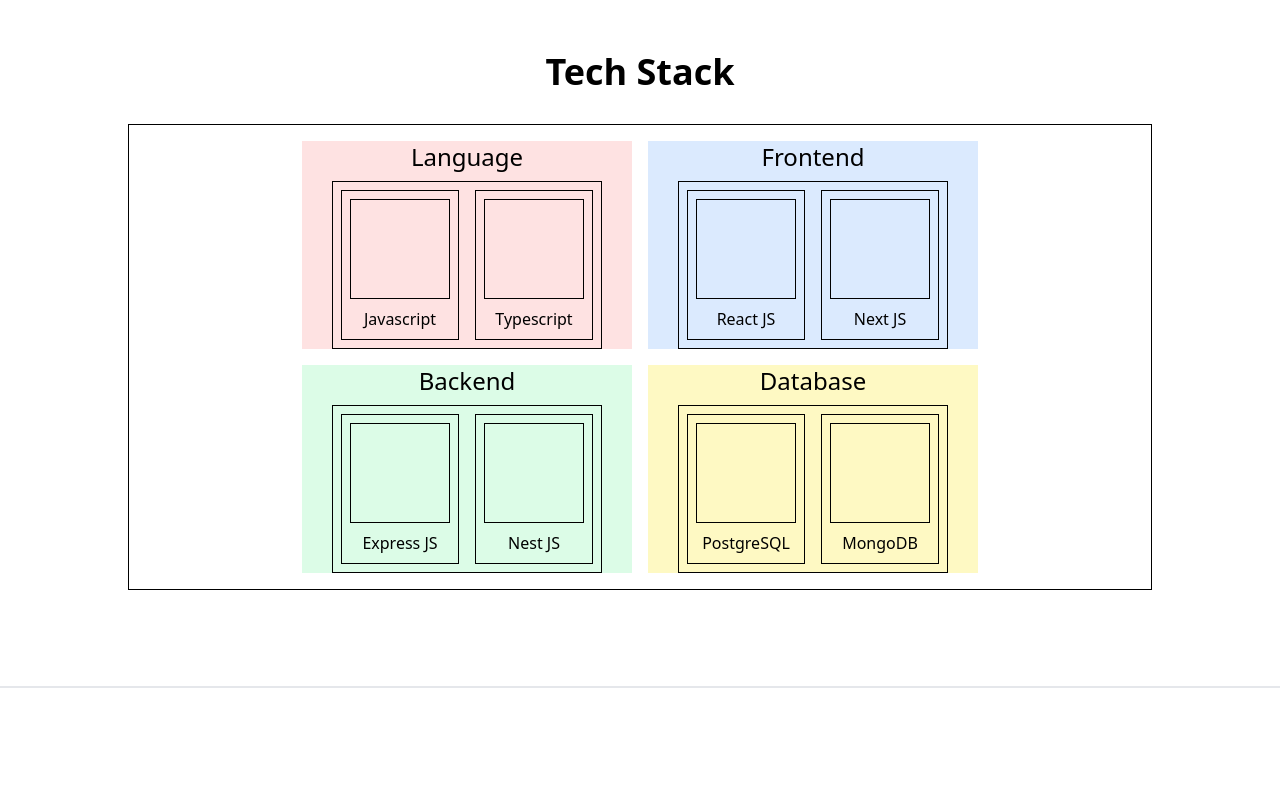
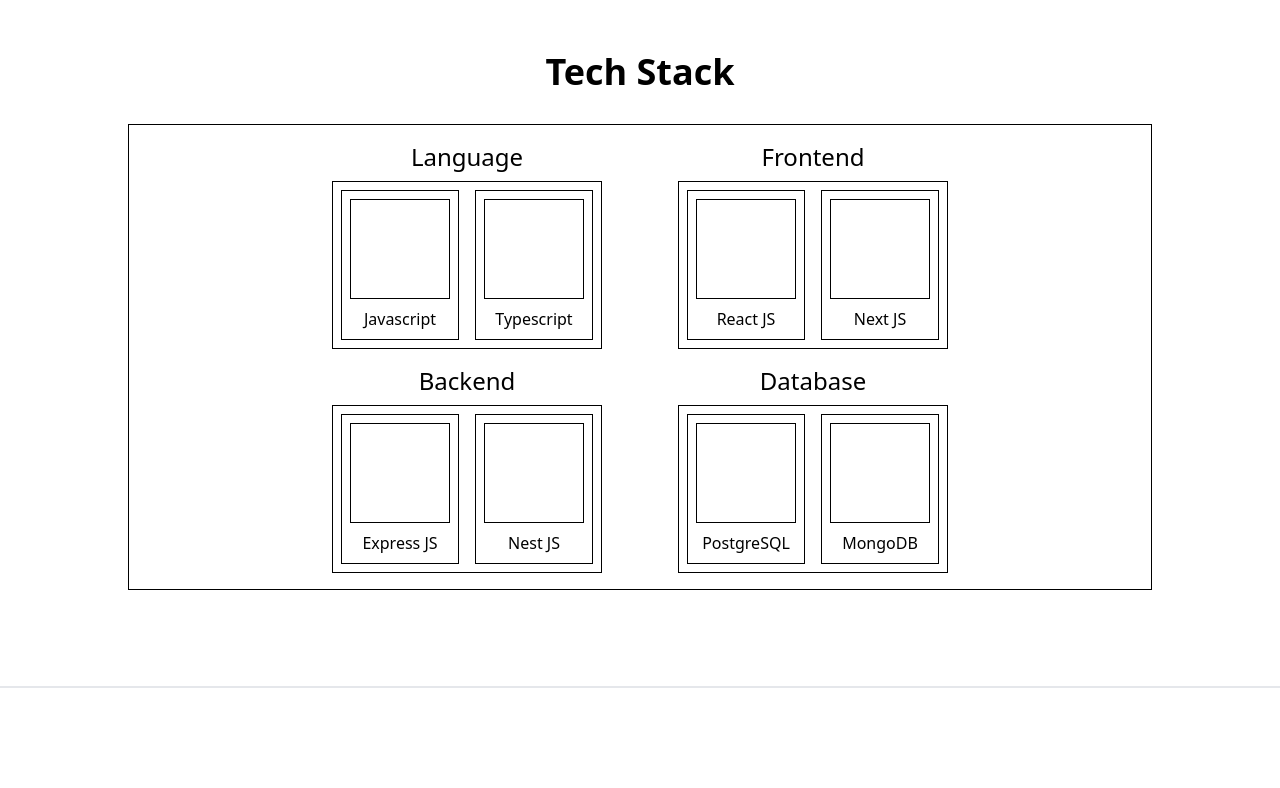
Before and after one commit to WawanC/portfolio, a Next.js app: page / in a window 1280 px wide. Shown: the part 1420-2208 px from the top of the page. Built offline with nearby package versions, Linux system fonts and the light colour scheme.

Commit message:
add responsive mobile design

```diff
--- a/components/aboutme.tsx
+++ b/components/aboutme.tsx
@@ -7,9 +7,9 @@
       className="flex flex-col py-24 justify-center items-center gap-8 border-b-2"
     >
       <h1 className="font-bold text-4xl">About Me</h1>
-      <div className="flex max-w-[50%] gap-8">
+      <div className="flex flex-col lg:flex-row lg:max-w-[50%] items-center gap-8">
         <div className="w-[200px] h-[250px] border border-black rounded-md"></div>
-        <div className="w-3/4">
+        <div className="lg:w-3/4 w-4/5 text-justify">
           Lorem ipsum dolor sit amet, consectetur adipiscing elit, sed do
           eiusmod tempor incididunt ut labore et dolore magna aliqua. Ut enim ad
           minim veniam, quis nostrud exercitation ullamco laboris nisi ut
--- a/components/contactme.tsx
+++ b/components/contactme.tsx
@@ -14,9 +14,9 @@
       className="flex flex-col py-24 justify-center items-center gap-8 border-b-2"
     >
       <h1 className="font-bold text-4xl">Contact Me</h1>
-      <div className="flex border border-black p-4 gap-4 w-[80%] justify-between">
+      <div className="flex border border-black p-4 gap-4 lg:w-[80%] lg:justify-between flex-wrap justify-center">
         {ContactData.map((contact) => (
-          <div className="flex flex-col justify-center items-center gap-4">
+          <div className="flex flex-col justify-center items-center gap-4 w-1/3 lg:w-fit">
             <div className="w-[75px] h-[75px] rounded-full border border-black"></div>
             <span>{contact.name}</span>
           </div>
--- a/components/footer.tsx
+++ b/components/footer.tsx
@@ -1,7 +1,7 @@
 const Footer = () => {
   return (
     <section className="flex p-4 justify-center bg-blue-300">
-      <span>Created by Kurniawan Cristianto 2022</span>
+      <span className="text-center">Created by Kurniawan Cristianto 2022</span>
     </section>
   );
 };
--- a/components/hero.tsx
+++ b/components/hero.tsx
@@ -13,7 +13,7 @@
         />
       </div>
       <div className="flex flex-col items-center gap-4">
-        <h1 className="font-bold text-4xl">Kurniawan Cristianto</h1>
+        <h1 className="font-bold lg:text-4xl text-2xl">Kurniawan Cristianto</h1>
         <p className="italic font-extralight text-xl">
           Fullstack Javascript Developer
         </p>
--- a/components/navbar.tsx
+++ b/components/navbar.tsx
@@ -21,7 +21,7 @@
 const NavLink: React.FC<INavLinkProps> = (props) => {
   return (
     <li
-      className="hover:cursor-pointer hover:text-white"
+      className="hover:cursor-pointer hover:font-bold"
       onClick={() => scrollToSection(props.sectionRef)}
     >
       {props.children}
@@ -31,9 +31,9 @@
 
 const NavBar: React.FC<IProps> = (props) => {
   return (
-    <nav className="flex bg-blue-300 justify-between items-center px-12 py-4">
+    <nav className="flex bg-blue-300 lg:justify-between justify-center items-center px-12 py-4">
       <h1 className="font-bold text-xl">Portfolio</h1>
-      <ul className="flex gap-8">
+      <ul className="lg:flex gap-8 hidden">
         <NavLink sectionRef={props.sectionsRef.aboutMeRef}>About</NavLink>
         <NavLink sectionRef={props.sectionsRef.techsRef}>Techs</NavLink>
         <NavLink sectionRef={props.sectionsRef.projectsRef}>Projects</NavLink>
--- a/components/projects.tsx
+++ b/components/projects.tsx
@@ -14,7 +14,7 @@
       className="flex flex-col py-24 justify-center items-center gap-8 border-b-2"
     >
       <h1 className="font-bold text-4xl">My Projects</h1>
-      <div className="border border-black flex p-4 gap-4 flex-wrap justify-center w-[80%]">
+      <div className="border border-black flex p-4 gap-4 flex-wrap justify-center lg:w-[80%]">
         {ProjectsData.map((project) => (
           <div className="flex flex-col justify-center items-center">
             <div className="w-[300px] h-[200px] border border-black"></div>
--- a/components/techs.tsx
+++ b/components/techs.tsx
@@ -16,6 +16,27 @@
   { type: "database", name: "MongoDB" },
 ];
 
+interface ITechStackItem {
+  title: string;
+  techs: ITech[];
+}
+
+const TechStackItem: React.FC<ITechStackItem> = (props) => {
+  return (
+    <div className="flex flex-col lg:w-1/3 items-center gap-2">
+      <h1 className="text-2xl">{props.title}</h1>
+      <div className="border border-black p-2 flex gap-4">
+        {props.techs.map((tech) => (
+          <div className="flex flex-col border border-black p-2 justify-center items-center gap-2">
+            <div className="w-[100px] h-[100px] border border-black"></div>
+            <h1>{tech.name}</h1>
+          </div>
+        ))}
+      </div>
+    </div>
+  );
+};
+
 const Techs = forwardRef<HTMLElement>((_, ref) => {
   return (
     <section
@@ -23,65 +44,23 @@
       className="flex flex-col py-24 justify-center items-center gap-8 border-b-2"
     >
       <h1 className="font-bold text-4xl">Tech Stack</h1>
-      <div className="border border-black p-4 flex flex-wrap gap-4 w-[80%] justify-center">
-        <div className="flex flex-col w-1/3 items-center bg-red-100 gap-2">
-          <h1 className="text-2xl">Language</h1>
-          <div className="border border-black p-2 flex gap-4">
-            {TechStackData.filter((tech) => tech.type === "language").map(
-              (tech) => (
-                <div className="flex flex-col border border-black p-2 justify-center items-center gap-2">
-                  <div className="w-[100px] h-[100px] border border-black"></div>
-                  <h1>{tech.name}</h1>
-                </div>
-              )
-            )}
-          </div>
-        </div>
-        <div className="flex flex-col w-1/3 items-center bg-blue-100 gap-2">
-          <h1 className="text-2xl">Frontend</h1>
-          <div className="border border-black p-2 flex gap-4">
-            {TechStackData.filter((tech) => tech.type === "frontend").map(
-              (tech) => (
-                <div className="flex flex-col border border-black p-2 justify-center items-center gap-2">
-                  <div className="w-[100px] h-[100px] border border-black"></div>
-                  <h1>{tech.name}</h1>
-                </div>
-              )
-            )}
-          </div>
-        </div>
-        <div className="flex flex-col w-1/3 items-center bg-green-100 gap-2">
-          <h1 className="text-2xl">Backend</h1>
-          <div className="border border-black p-2 flex gap-4">
-            {TechStackData.filter((tech) => tech.type === "backend").map(
-              (tech) => (
-                <div className="flex flex-col border border-black p-2 justify-center items-center gap-2">
-                  <div className="w-[100px] h-[100px] border border-black"></div>
-                  <h1>{tech.name}</h1>
-                </div>
-              )
-            )}
-          </div>
-        </div>
-        <div className="flex flex-col w-1/3 items-center bg-yellow-100 gap-2">
-          <h1 className="text-2xl">Database</h1>
-          <div className="border border-black p-2 flex gap-4">
-            {TechStackData.filter((tech) => tech.type === "database").map(
-              (tech) => (
-                <div className="flex flex-col border border-black p-2 justify-center items-center gap-2">
-                  <div className="w-[100px] h-[100px] border border-black"></div>
-                  <h1>{tech.name}</h1>
-                </div>
-              )
-            )}
-          </div>
-        </div>
-        {/* {TechStackData.map((stack) => (
-          <div className="flex flex-col border border-black p-2 justify-center items-center gap-2">
-            <div className="w-[100px] h-[100px] border border-black"></div>
-            <h1>{stack.name}</h1>
-          </div>
-        ))} */}
+      <div className="border border-black p-4 flex flex-wrap gap-4 lg:w-[80%] justify-center">
+        <TechStackItem
+          title="Language"
+          techs={TechStackData.filter((stack) => stack.type === "language")}
+        />
+        <TechStackItem
+          title="Frontend"
+          techs={TechStackData.filter((stack) => stack.type === "frontend")}
+        />
+        <TechStackItem
+          title="Backend"
+          techs={TechStackData.filter((stack) => stack.type === "backend")}
+        />
+        <TechStackItem
+          title="Database"
+          techs={TechStackData.filter((stack) => stack.type === "database")}
+        />
       </div>
     </section>
   );
```
